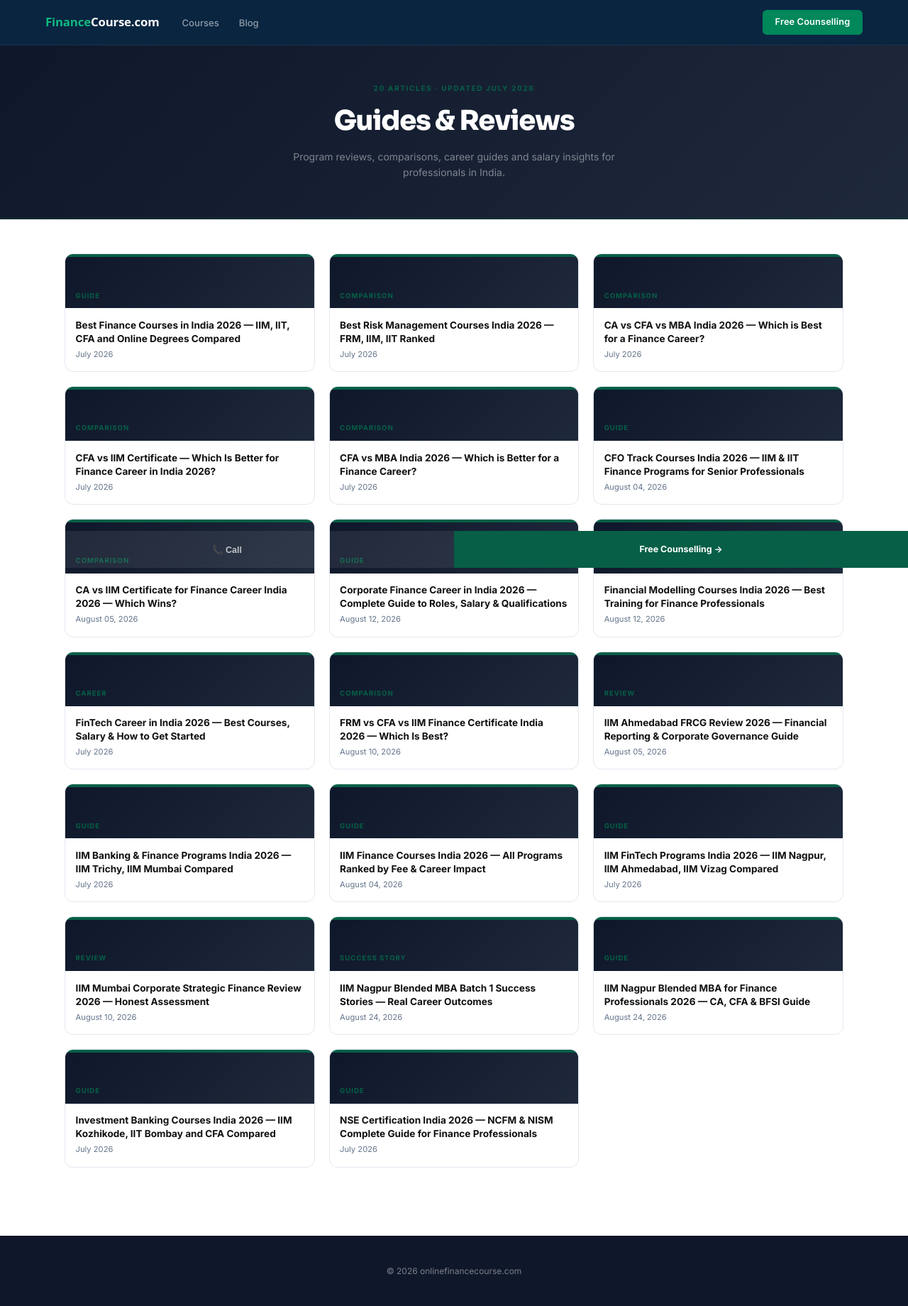
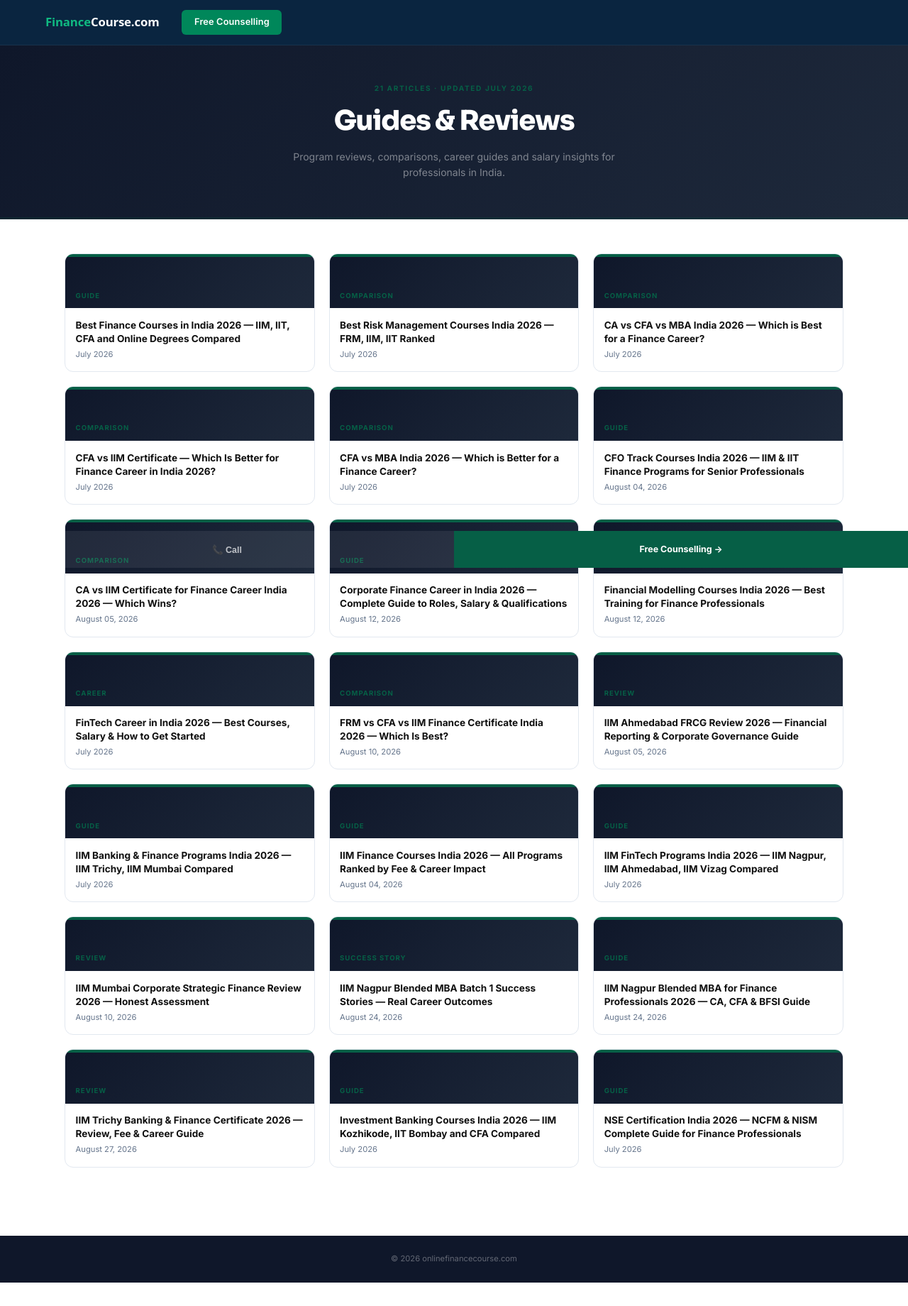
Before and after one commit to durgeshkekare-gif/onlinefinancecourse-com, a website: page blog/index.html in a window 1280 px wide. Shown: the whole page at 71% size. After the commit the page ends 1807 px from the top, so only its background shows below. Drawn offline with Linux system fonts and the light colour scheme.

Commit message:
fix: rebuild index — real titles+dates

```diff
--- a/blog/index.html
+++ b/blog/index.html
@@ -1,7 +1,7 @@
 <!DOCTYPE html><html lang="en"><head>
 <meta charset="UTF-8"><link rel="icon" href="/favicon.ico">
 <meta name="viewport" content="width=device-width,initial-scale=1.0"><meta name="robots" content="index,follow">
-<title>Blog — 20 Guides | onlinefinancecourse.com</title>
+<title>Blog — 21 Guides | onlinefinancecourse.com</title>
 <link rel="canonical" href="https://onlinefinancecourse.com/blog">
 <script async src="https://www.googletagmanager.com/gtag/js?id=G-V9K91BYWFK"></script>
 <script>window.dataLayer=window.dataLayer||[];function gtag(){dataLayer.push(arguments);}gtag('js',new Date());gtag('config','G-V9K91BYWFK');</script>
@@ -9,10 +9,10 @@
 <link href="https://fonts.googleapis.com/css2?family=Sora:wght@400;600;700;800&family=Inter:wght@300;400;500;600;700&display=swap" rel="stylesheet">
 <link rel="stylesheet" href="/assets/style.css?v=11">
 </head><body>
-<nav class="nav"><a href="/" class="nav-logo"><span style='color:#10B981'>Finance</span>Course.com</a><ul class="nav-links"><li><a href='/courses/'>Courses</a></li><li><a href='/blog/'>Blog</a></li></ul>
+<nav class="nav"><a href="/" class="nav-logo"><span style='color:#10B981'>Finance</span>Course.com</a>
 <a href="/apply.html" class="nav-cta">Free Counselling</a><button class="nav-ham">&#9776;</button></nav>
 <div style="background:linear-gradient(135deg,#0F172A,#1E293B);padding:52px 4%;text-align:center;border-bottom:3px solid #065F4633;">
-  <span style="font-size:.63rem;font-weight:700;letter-spacing:.16em;text-transform:uppercase;color:#065F46;display:block;margin-bottom:.5rem;">20 articles · Updated July 2026</span>
+  <span style="font-size:.63rem;font-weight:700;letter-spacing:.16em;text-transform:uppercase;color:#065F46;display:block;margin-bottom:.5rem;">21 articles · Updated July 2026</span>
   <h1 style="font-family:Sora,sans-serif;font-size:clamp(1.75rem,3.5vw,2.4rem);font-weight:800;color:#fff;letter-spacing:-.03em;margin-bottom:.5rem;">Guides &amp; Reviews</h1>
   <p style="font-size:.875rem;color:rgba(255,255,255,.45);max-width:520px;margin:.5rem auto 0;">Program reviews, comparisons, career guides and salary insights for professionals in India.</p>
 </div>
@@ -34,14 +34,14 @@
 <a href="/blog/iim-mumbai-corporate-finance-review-2026" class="blog-card"><div class="blog-card-bar" style="background:#065F46;"></div><div class="blog-card-head"><span class="blog-card-cat" style="color:#065F46;">Review</span></div><div class="blog-card-body"><div class="blog-card-title">IIM Mumbai Corporate Strategic Finance Review 2026 — Honest Assessment</div><div class="blog-card-date">August 10, 2026</div></div></a>
 <a href="/blog/iim-nagpur-blended-mba-success-stories-batch-1" class="blog-card"><div class="blog-card-bar" style="background:#065F46;"></div><div class="blog-card-head"><span class="blog-card-cat" style="color:#065F46;">Success Story</span></div><div class="blog-card-body"><div class="blog-card-title">IIM Nagpur Blended MBA Batch 1 Success Stories — Real Career Outcomes</div><div class="blog-card-date">August 24, 2026</div></div></a>
 <a href="/blog/iim-nagpur-mba-for-finance-professionals-2026" class="blog-card"><div class="blog-card-bar" style="background:#065F46;"></div><div class="blog-card-head"><span class="blog-card-cat" style="color:#065F46;">Guide</span></div><div class="blog-card-body"><div class="blog-card-title">IIM Nagpur Blended MBA for Finance Professionals 2026 — CA, CFA & BFSI Guide</div><div class="blog-card-date">August 24, 2026</div></div></a>
+<a href="/blog/iim-trichy-banking-finance-certificate-review-2026" class="blog-card"><div class="blog-card-bar" style="background:#065F46;"></div><div class="blog-card-head"><span class="blog-card-cat" style="color:#065F46;">Review</span></div><div class="blog-card-body"><div class="blog-card-title">IIM Trichy Banking & Finance Certificate 2026 — Review, Fee & Career Guide</div><div class="blog-card-date">August 27, 2026</div></div></a>
 <a href="/blog/investment-banking-courses-india-2026" class="blog-card"><div class="blog-card-bar" style="background:#065F46;"></div><div class="blog-card-head"><span class="blog-card-cat" style="color:#065F46;">Guide</span></div><div class="blog-card-body"><div class="blog-card-title">Investment Banking Courses India 2026 — IIM Kozhikode, IIT Bombay and CFA Compared</div><div class="blog-card-date">July 2026</div></div></a>
 <a href="/blog/nse-certification-guide-india-2026" class="blog-card"><div class="blog-card-bar" style="background:#065F46;"></div><div class="blog-card-head"><span class="blog-card-cat" style="color:#065F46;">Guide</span></div><div class="blog-card-body"><div class="blog-card-title">NSE Certification India 2026 — NCFM & NISM Complete Guide for Finance Professionals</div><div class="blog-card-date">July 2026</div></div></a></div>
-<footer style="background:#0F172A;color:rgba(255,255,255,.45);padding:2.5rem 4%;margin-top:3rem;">
-<div style="max-width:1200px;margin:0 auto;font-size:.75rem;text-align:center;">© 2026 onlinefinancecourse.com</div>
+<footer style="background:#0F172A;padding:1.5rem 4%;margin-top:3rem;text-align:center;">
+<p style="font-size:.7rem;color:rgba(255,255,255,.35);">© 2026 onlinefinancecourse.com</p>
 </footer>
 <div class="sticky-mb" style="display:flex;">
-<button class="smb-call" onclick="window.location.href='/apply.html'" style="flex:1;background:rgba(255,255,255,.08);border:none;color:rgba(255,255,255,.7);padding:.65rem;font-size:.78rem;font-weight:700;cursor:pointer;">📞 Call</button>
+<button onclick="window.location.href='/apply.html'" style="flex:1;background:rgba(255,255,255,.08);border:none;color:rgba(255,255,255,.7);padding:.65rem;font-size:.78rem;font-weight:700;cursor:pointer;">📞 Call</button>
 <a href="/apply.html" style="flex:1;text-align:center;background:#065F46;color:#fff;padding:.65rem;font-size:.78rem;font-weight:700;text-decoration:none;display:flex;align-items:center;justify-content:center;">Free Counselling →</a>
 </div>
-<script src="/assets/main.js?v=11"></script>
-</body></html>
+<script src="/assets/main.js?v=11"></script></body></html>
```
